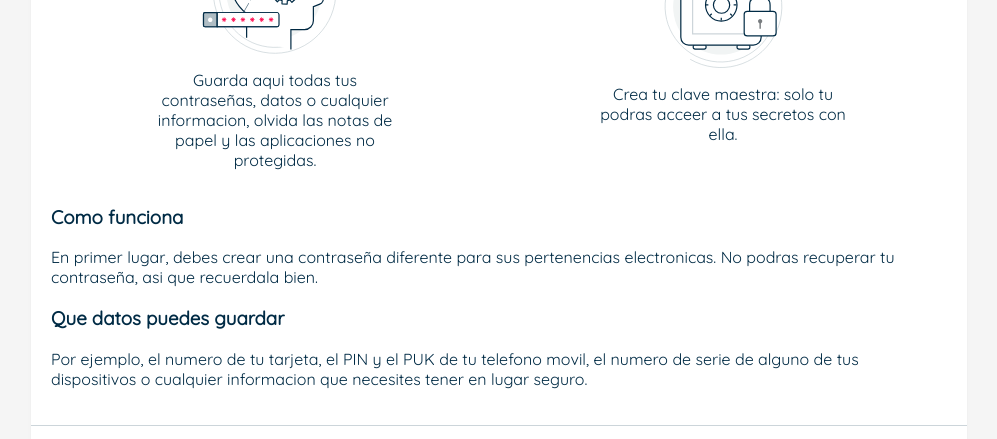
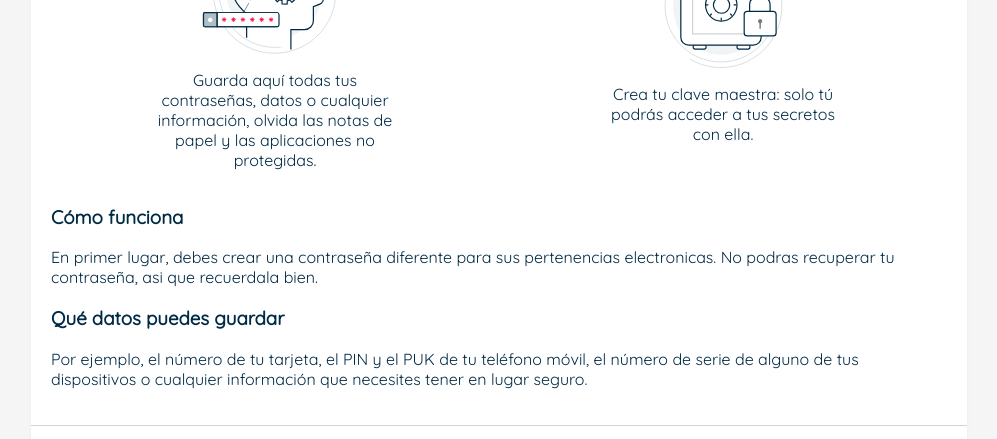
Before and after one commit to penchochris/openbank-test, a React (Create React App) app: page / in a window 1280 px wide. Shown: the part 287-726 px from the top of the page, without its empty margins (141-1138 px from the left). Built offline with nearby package versions, Linux system fonts and the light colour scheme.

Commit message:
Fix ortography

```diff
--- a/src/components/Stepper/index.jsx
+++ b/src/components/Stepper/index.jsx
@@ -23,8 +23,7 @@ const Stepper = ({ children, title, activeStep }) => {
 
   return (
     <div className="stepper">
-      {
-        activeStep !== 2 &&
+      {activeStep !== 2 && (
         <div className="stepper__stepper">
           <StepperMui
             alternativeLabel
@@ -33,7 +32,8 @@ const Stepper = ({ children, title, activeStep }) => {
           >
             {steps}
           </StepperMui>
-      </div>}
+        </div>
+      )}
       <div className="stepper__content">
         <h1>{title}</h1>
         {currentChild}
--- a/src/views/PasswordManager/components/Feedback/index.jsx
+++ b/src/views/PasswordManager/components/Feedback/index.jsx
@@ -11,14 +11,22 @@ export default function Feedback() {
         {status === 200 ? <CheckCircleOutlined /> : <ErrorOutlineOutlined />}
       </div>
       {status === 200 ? (
-        <h2>Tu Password Manager ya esta creado!</h2>
+        <>
+          <h2>¡Tu Password Manager ya está creado!</h2>
+          <p>
+            Lorem ipsum dolor sit amet, consectetur adipiscing elit, sed do
+            eiusmod tempor incididunt ut labore et dolore magna aliqua.
+          </p>
+        </>
       ) : (
-        <h2>Ha habido un error</h2>
+        <>
+          <h2>Ha habido un error</h2>
+          <p>
+            No hemos podido modificar tu Contraseña Maestra, inténtalo más
+            tarde.
+          </p>
+        </>
       )}
-      <p>
-        Lorem ipsum dolor sit amet, consectetur adipiscing elit, sed do eiusmod
-        tempor incididunt ut labore et dolore magna aliqua.
-      </p>
     </div>
   );
 }
--- a/src/views/PasswordManager/components/PasswordForm/index.jsx
+++ b/src/views/PasswordManager/components/PasswordForm/index.jsx
@@ -9,8 +9,8 @@ const PasswordForm = ({ formRef, handleSubmit, handleChange }) => (
   <div className="password-form">
     <p>
       En primer lugar, debes crear una contraseña diferente para sus
-      pertenencias electronicas. No podras recuperar tu contraseña, asi que
-      recuerdela bien.
+      pertenencias electrónicas. No podrás recuperar tu contraseña, así que
+      recuérdela bien.
     </p>
     <Formik
       innerRef={formRef}
@@ -55,7 +55,7 @@ const PasswordForm = ({ formRef, handleSubmit, handleChange }) => (
           </div>
         </div>
         <div>
-          Tambien puedes crear una pista que te ayude a recordar tu contraseña
+          También puedes crear una pista que te ayude a recordar tu contraseña
           maestra.
         </div>
         <div className="password-form__hint">
--- a/src/views/PasswordManager/components/ProductInformation/index.jsx
+++ b/src/views/PasswordManager/components/ProductInformation/index.jsx
@@ -11,30 +11,30 @@ export default function ProductInformation() {
         <div className="product-information__info">
           <img src={Group} alt="svg" />
           <p className="product-information__info-text">
-            Guarda aqui todas tus contraseñas, datos o cualquier informacion,
+            Guarda aquí todas tus contraseñas, datos o cualquier información,
             olvida las notas de papel y las aplicaciones no protegidas.
           </p>
         </div>
         <div className="product-information__info">
           <img src={Group3} alt="svg" />
           <p className="product-information__info-text">
-            Crea tu clave maestra: solo tu podras acceer a tus secretos con
+            Crea tu clave maestra: solo tú podrás acceder a tus secretos con
             ella.
           </p>
         </div>
       </div>
       <div className="product-information__bottom-wrapper">
-        <h3>Como funciona</h3>
+        <h3>Cómo funciona</h3>
         <p>
           En primer lugar, debes crear una contraseña diferente para sus
           pertenencias electronicas. No podras recuperar tu contraseña, asi que
           recuerdala bien.
         </p>
-        <h3>Que datos puedes guardar</h3>
+        <h3>Qué datos puedes guardar</h3>
         <p>
-          Por ejemplo, el numero de tu tarjeta, el PIN y el PUK de tu telefono
-          movil, el numero de serie de alguno de tus dispositivos o cualquier
-          informacion que necesites tener en lugar seguro.
+          Por ejemplo, el número de tu tarjeta, el PIN y el PUK de tu teléfono
+          móvil, el número de serie de alguno de tus dispositivos o cualquier
+          información que necesites tener en lugar seguro.
         </p>
       </div>
     </div>
```
Lines whose indentation alone changed are shown as unchanged.
